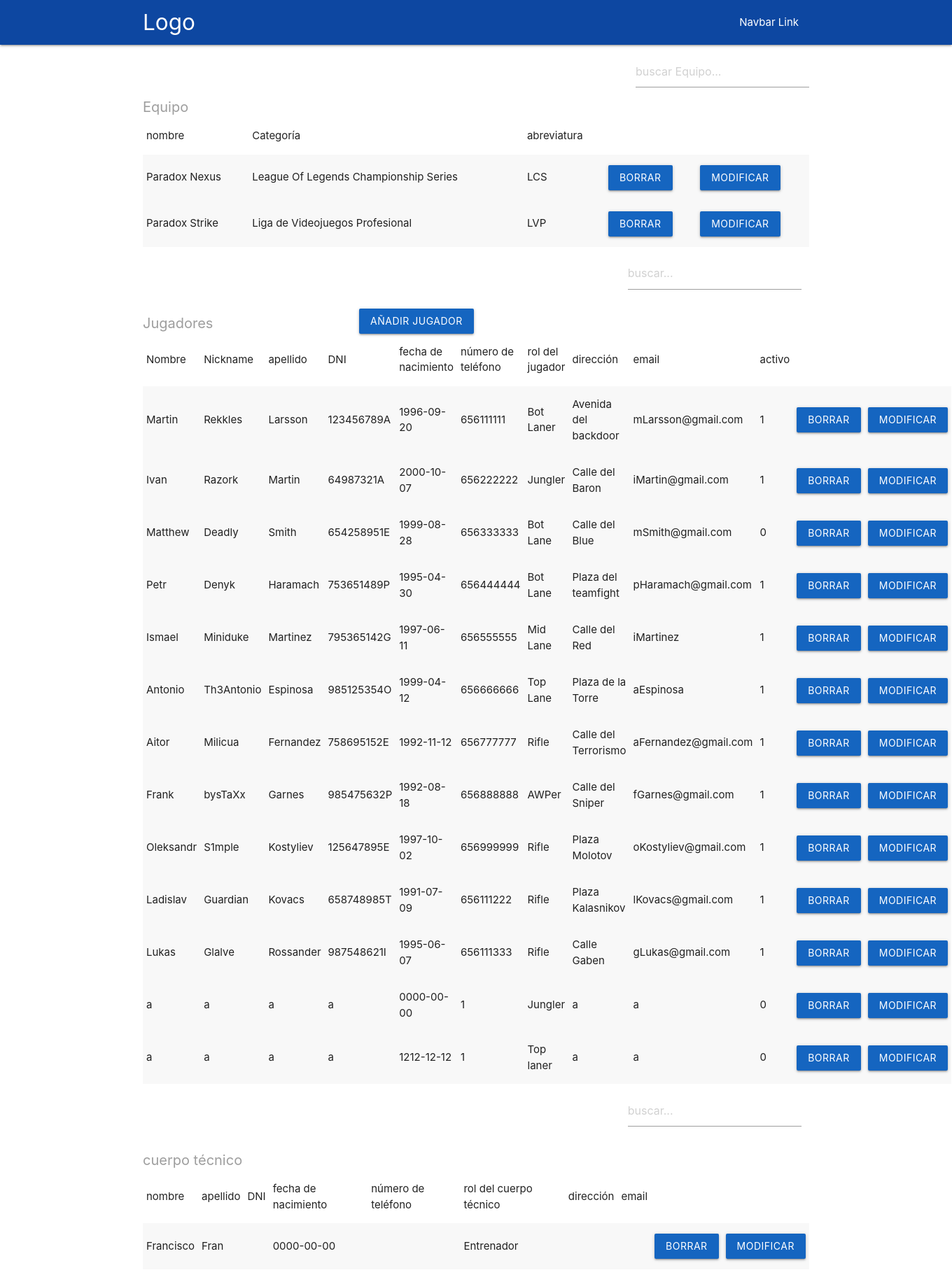
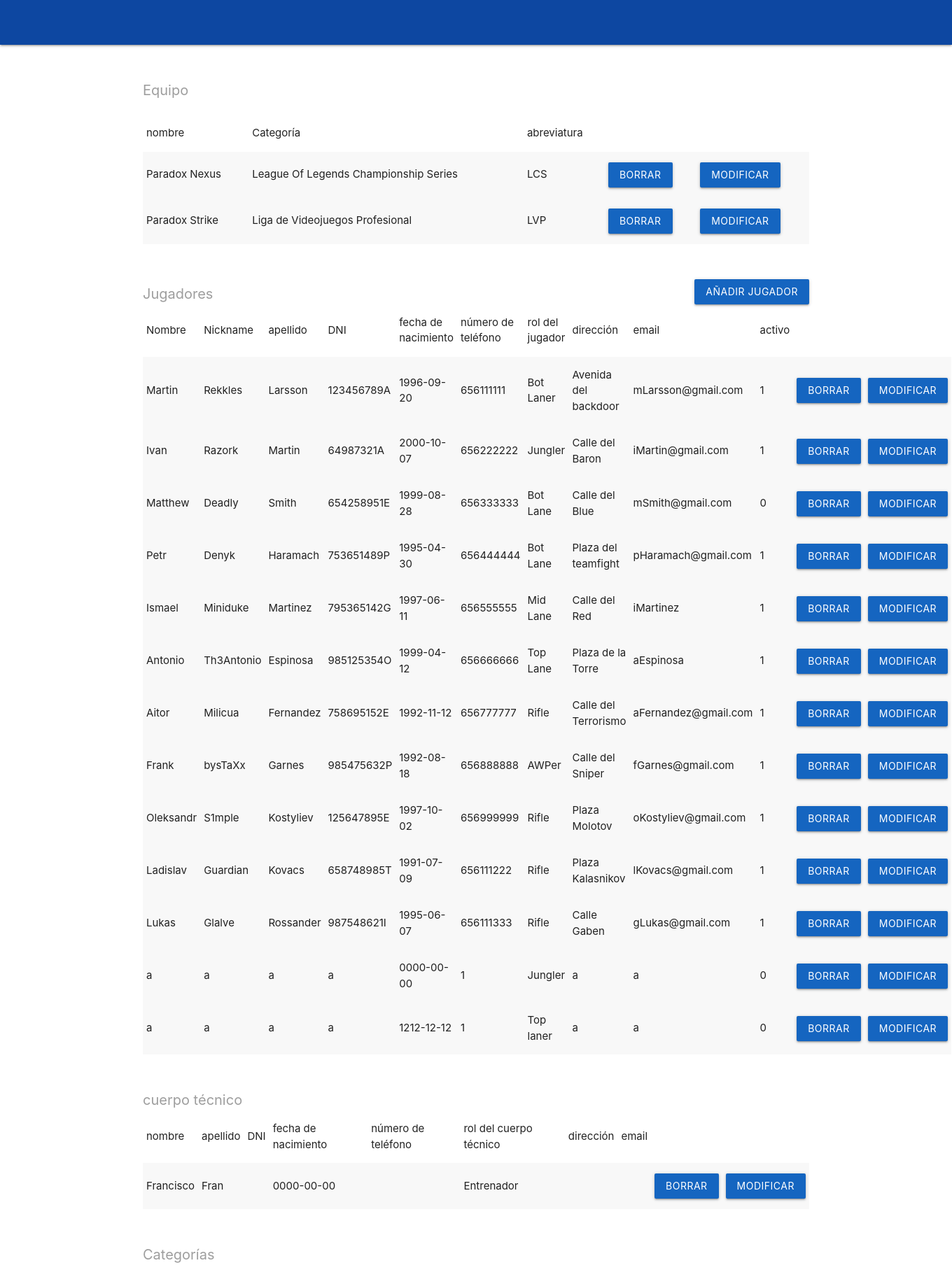
Before and after one commit to deathbladebass/RETO4, a PHP site: page /view/admin.php in a window 1360 px wide. Shown: the top 1825 px of the page at 70% size. Run offline with PHP 8.4, Linux system fonts and the light colour scheme; data comes from the database, SQL or seed files in the repository.

Commit message:
borrar buscador

```diff
--- a/view/admin.php
+++ b/view/admin.php
@@ -30,13 +30,7 @@
     <div class="container">
         <div ng-controller="equipo">
             <div class="header"><label>Equipo</label>
-                <form class="col s12 ">
-                    <div class="row">
-                        <div class="input-field col s12">
-                            <input type="search" class="validate" placeholder="buscar Equipo...">
-                        </div>
-                    </div>
-                </form>
+
             </div>
             <table class="striped">
                 <thead>
@@ -64,17 +58,6 @@
             <div class="header"><label>Jugadores</label>
                 <input class="waves-effect waves-light btn blue darken-3" type="button" value="añadir jugador"
                     ng-click="btnAniadir()">
-                <div class="buscador">
-                    <div class="row">
-                        <form class="col s12 ">
-                            <div class="row">
-                                <div class="input-field col s12">
-                                    <input type="search" class="validate" placeholder="buscar...">
-                                </div>
-                            </div>
-                        </form>
-                    </div>
-                </div>
             </div>
             <!-- Tabla Usuarios -->
             <table class="striped">
@@ -169,18 +152,8 @@
 
         <!-- cuerpo técnico -->
         <div ng-controller="cuerpoTecnico">
-            <div class="header"><label>cuerpo técnico</label>
-                <div class="buscador">
-                    <div class="row">
-                        <form class="col s12 ">
-                            <div class="row">
-                                <div class="input-field col s12">
-                                    <input type="search" class="validate" placeholder="buscar...">
-                                </div>
-                            </div>
-                        </form>
-                    </div>
-                </div>
+            <div class="header">
+            <label>cuerpo técnico</label>
             </div>
             <table class="striped">
                 <thead>
@@ -238,17 +211,7 @@
         </div>
         <div ng-controller="categoria">
             <div class="header"><label>Categorías</label>
-                <div class="buscador">
-                    <div class="row">
-                        <form class="col s12 ">
-                            <div class="row">
-                                <div class="input-field col s12">
-                                    <input type="search" class="validate" placeholder="buscar...">
-                                </div>
-                            </div>
-                        </form>
-                    </div>
-                </div>
+
             </div>
             <table class="striped">
                 <thead>
--- a/view/css/admin.css
+++ b/view/css/admin.css
@@ -1,3 +1,6 @@
+.container>*{
+    margin: 50px 0px;
+}
 .header{
     display: flex;
     flex-wrap: nowrap;
@@ -88,4 +91,5 @@ table{
     max-width: 1250px;
     max-height: 750px;
     overflow: scroll;
+
 }
```
